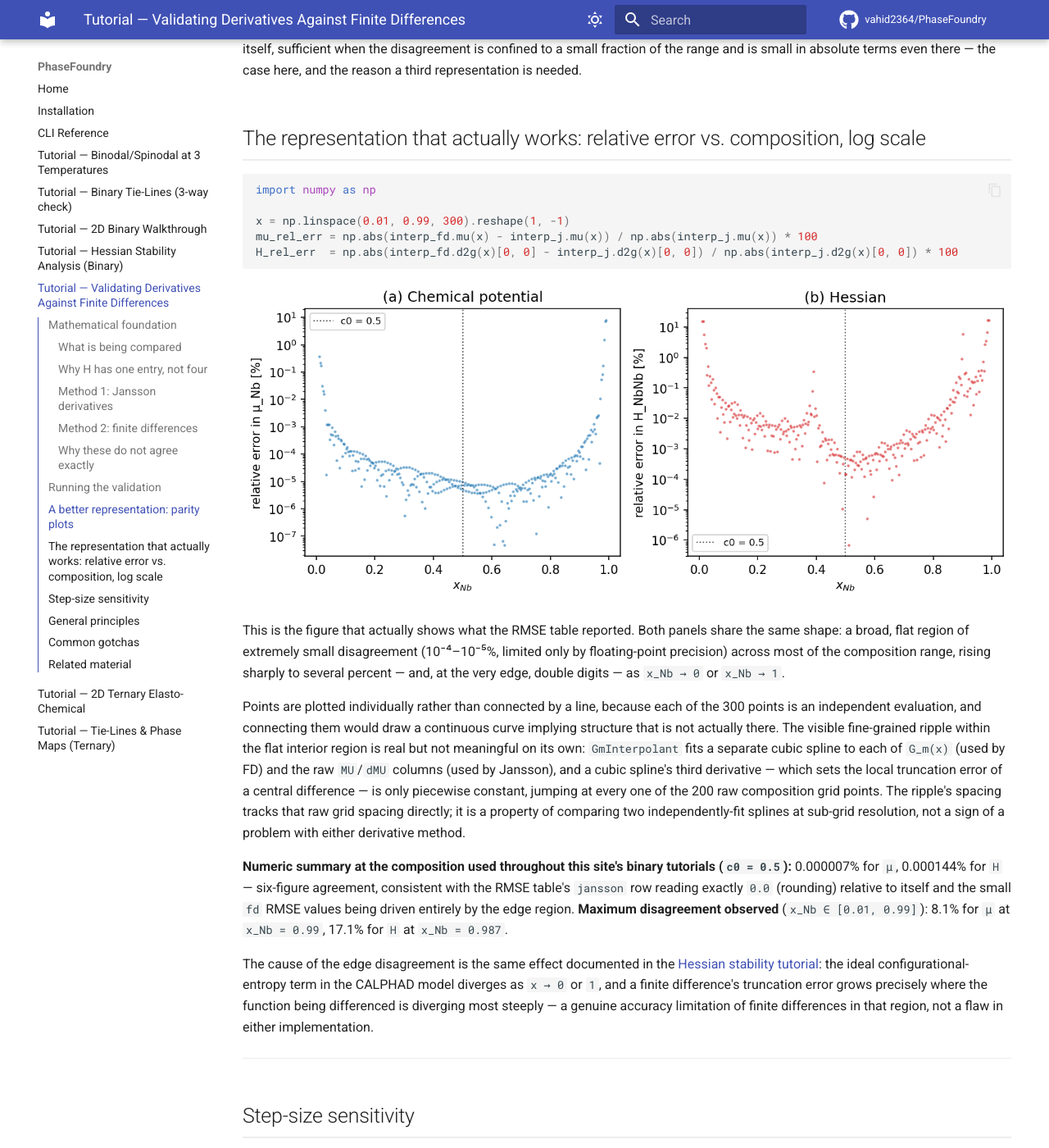
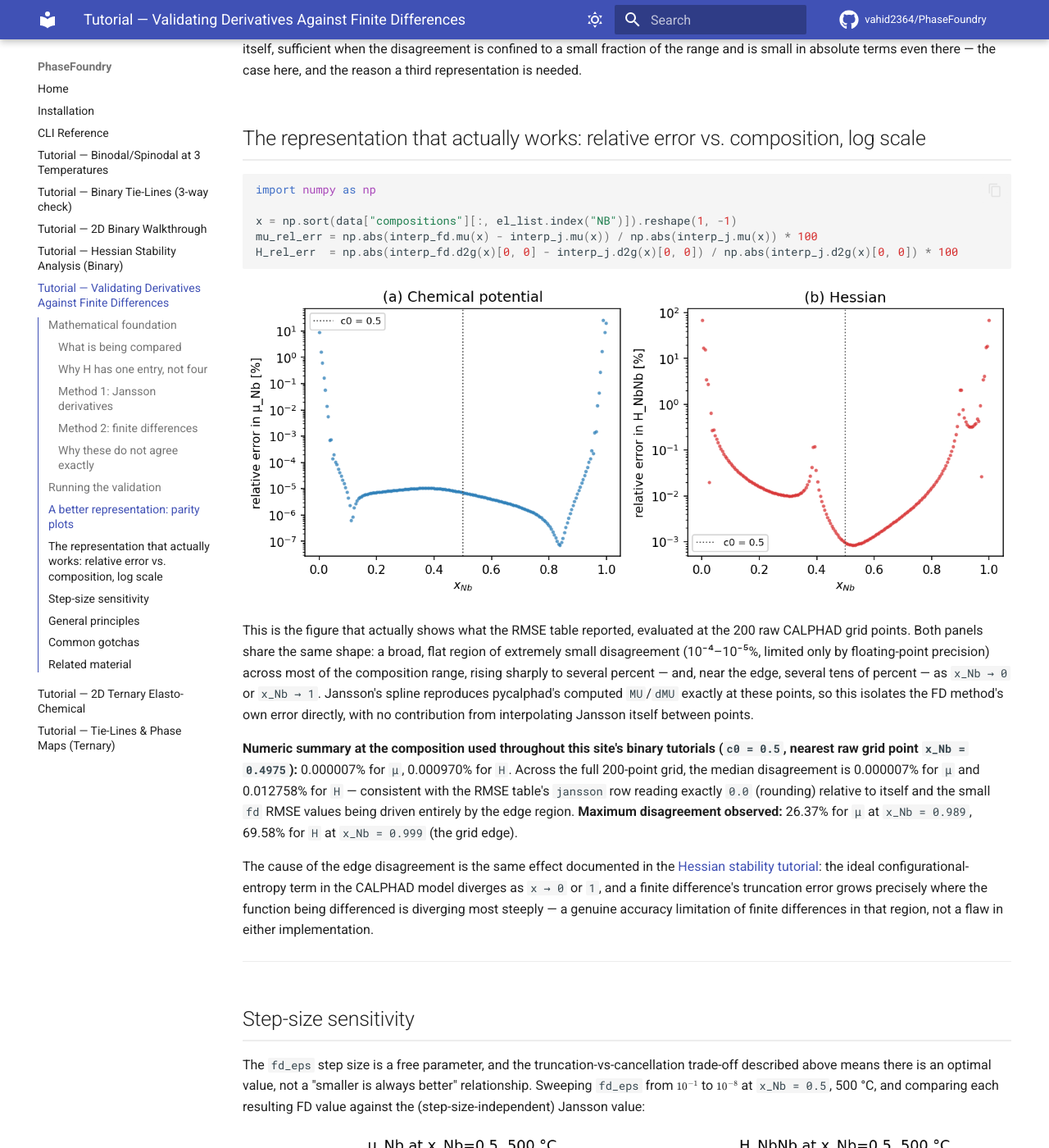
Before and after one commit to vahid2364/PhaseFoundry, an MkDocs documentation site: the page built from docs/tutorial_derivative_validation.md, in a window 1280 px wide and 1400 px high, scrolled down 4738 px. Shown: the whole window at 82% size. Built offline with MkDocs 1.6.1 and Material for MkDocs 9.7.7, drawn with Linux system fonts in a browser that asks for light colours; comment, search, counter and statistics services are not loaded.

Commit message:
Swap the relative-error figure to raw grid points, drop the dense sweep
The dense arbitrary-sampling version mixed genuine FD error with
Jansson's own (much smaller) sub-grid interpolation imprecision, which
produced a visually confusing ripple that needed its own explanation.
Evaluating only at the 200 raw CALPHAD grid points isolates FD's error
directly, since Jansson reproduces pycalphad's computed values exactly
there, and gives a cleaner, equally representative figure.

````diff
--- a/docs/tutorial_derivative_validation.md
+++ b/docs/tutorial_derivative_validation.md
@@ -188,7 +188,7 @@ composition region the eye cannot resolve at this scale.
     error above, `0.0128%`, and even its 90th percentile, `0.3844%`, both
     describe the interior accuracy correctly — consistent with the direct
     figure-level measurement at `x_Nb = 0.5` worked through below
-    (`0.000144%`) — while the **max**, `69.58%`, remains a real but
+    (`0.000970%`) — while the **max**, `69.58%`, remains a real but
     unrepresentative single-point artifact, included only for completeness.
     This is the same finding the
     [Hessian stability tutorial's warning box](tutorial_hessian_stability_binary.md#validating-against-finite-differences)
@@ -253,39 +253,32 @@ case here, and the reason a third representation is needed.
 ```python
 import numpy as np
 
-x = np.linspace(0.01, 0.99, 300).reshape(1, -1)
+x = np.sort(data["compositions"][:, el_list.index("NB")]).reshape(1, -1)
 mu_rel_err = np.abs(interp_fd.mu(x) - interp_j.mu(x)) / np.abs(interp_j.mu(x)) * 100
 H_rel_err  = np.abs(interp_fd.d2g(x)[0, 0] - interp_j.d2g(x)[0, 0]) / np.abs(interp_j.d2g(x)[0, 0]) * 100
 ```
 
 ![Relative error between Jansson and FD, mu and H, log scale](images/tutorial_derivative_validation/02_relative_error_mu_and_H.png)
 
-This is the figure that actually shows what the RMSE table reported. Both
-panels share the same shape: a broad, flat region of extremely small
-disagreement (10⁻⁴–10⁻⁵%, limited only by floating-point precision) across
-most of the composition range, rising sharply to several percent — and, at
-the very edge, double digits — as `x_Nb → 0` or `x_Nb → 1`.
-
-Points are plotted individually rather than connected by a line, because
-each of the 300 points is an independent evaluation, and connecting them
-would draw a continuous curve implying structure that is not actually
-there. The visible fine-grained ripple within the flat interior region is
-real but not meaningful on its own: `GmInterpolant` fits a separate cubic
-spline to each of `G_m(x)` (used by FD) and the raw `MU`/`dMU` columns
-(used by Jansson), and a cubic spline's third derivative — which sets the
-local truncation error of a central difference — is only piecewise
-constant, jumping at every one of the 200 raw composition grid points.
-The ripple's spacing tracks that raw grid spacing directly; it is a
-property of comparing two independently-fit splines at sub-grid
-resolution, not a sign of a problem with either derivative method.
+This is the figure that actually shows what the RMSE table reported,
+evaluated at the 200 raw CALPHAD grid points. Both panels share the same
+shape: a broad, flat region of extremely small disagreement
+(10⁻⁴–10⁻⁵%, limited only by floating-point precision) across most of the
+composition range, rising sharply to several percent — and, near the
+edge, several tens of percent — as `x_Nb → 0` or `x_Nb → 1`. Jansson's
+spline reproduces pycalphad's computed `MU`/`dMU` exactly at these
+points, so this isolates the FD method's own error directly, with no
+contribution from interpolating Jansson itself between points.
 
 **Numeric summary at the composition used throughout this site's binary
-tutorials (`c0 = 0.5`):** 0.000007% for `μ`, 0.000144% for `H` — six-figure
-agreement, consistent with the RMSE table's `jansson` row reading exactly
-`0.0` (rounding) relative to itself and the small `fd` RMSE values being
-driven entirely by the edge region. **Maximum disagreement observed**
-(`x_Nb ∈ [0.01, 0.99]`): 8.1% for `μ` at `x_Nb = 0.99`, 17.1% for `H` at
-`x_Nb = 0.987`.
+tutorials (`c0 = 0.5`, nearest raw grid point `x_Nb = 0.4975`):**
+0.000007% for `μ`, 0.000970% for `H`. Across the full 200-point grid, the
+median disagreement is 0.000007% for `μ` and 0.012758% for `H` —
+consistent with the RMSE table's `jansson` row reading exactly `0.0`
+(rounding) relative to itself and the small `fd` RMSE values being driven
+entirely by the edge region. **Maximum disagreement observed:** 26.37%
+for `μ` at `x_Nb = 0.989`, 69.58% for `H` at `x_Nb = 0.999` (the grid
+edge).
 
 The cause of the edge disagreement is the same effect documented in the
 [Hessian stability tutorial](tutorial_hessian_stability_binary.md#where-the-disagreement-actually-occurs):
````
Also changed, not shown: docs/images/tutorial_derivative_validation/02_relative_error_mu_and_H.png.
